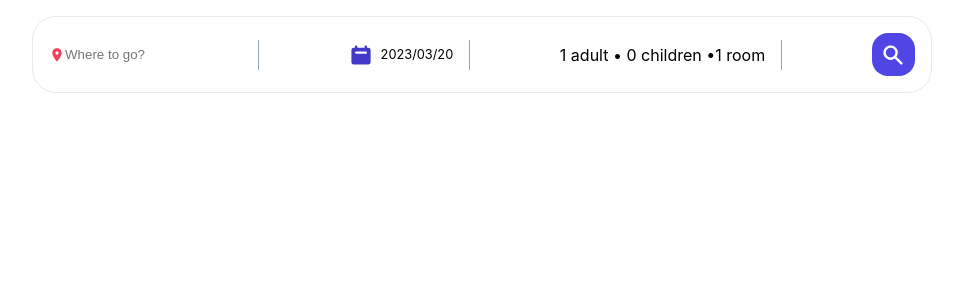
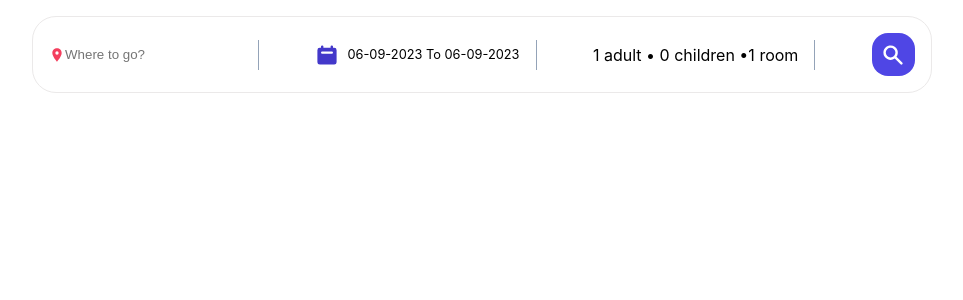
Before and after one commit to behzadiv/Booking_Hotel, a React (Vite) app: page / in a window 1280 px wide. Shown: the top 300 px of the page, without its empty margins (158-1121 px from the left). Built offline with nearby package versions, Linux system fonts and the light colour scheme.

Commit message:
feat : develope date range picker

```diff
--- a/src/components/header/Header.jsx
+++ b/src/components/header/Header.jsx
@@ -2,10 +2,22 @@
 import { HiCalendar, HiSearch, HiMinus, HiPlus } from "react-icons/hi";
 import { useReducer, useRef, useState } from "react";
 import useOutsideClick from "../../hooks/useOutsideClick";
+import { DateRange } from "react-date-range";
+import { format } from "date-fns";
+import "react-date-range/dist/styles.css";
+import "react-date-range/dist/theme/default.css";
 
 const Header = () => {
   const [destination, setDestination] = useState("");
   const [openOption, setOpenOption] = useState(false);
+  const [openDate, setOpenDate] = useState(false);
+  const [date, setDate] = useState([
+    {
+      startDate: new Date(),
+      endDate: new Date(),
+      key: "selection",
+    },
+  ]);
   const optionsReducer = (state, action) => {
     switch (action.type) {
       case "decrement":
@@ -35,9 +47,24 @@
           />
           <span className="seperator"></span>
         </div>
-        <div className="headerSearchItem">
+        <div
+          className="headerSearchItem"
+          onClick={() => setOpenDate(!openDate)}
+        >
           <HiCalendar className="headerIcon dateIcon" />
-          <div className="dateDropDown">2023/03/20</div>
+          <div className="dateDropDown">{`${format(
+            date[0].startDate,
+            "dd-MM-yyyy"
+          )} To ${format(date[0].endDate, "dd-MM-yyyy")} `}</div>
+          {openDate && (
+            <DateRange
+              ranges={date}
+              onChange={(item) => setDate([item.selection])}
+              className="date"
+              moveRangeOnFirstSelection={true}
+              minDate={new Date()}
+            />
+          )}
           <span className="seperator"></span>
         </div>
         <div className="headerSearchItem">
```
